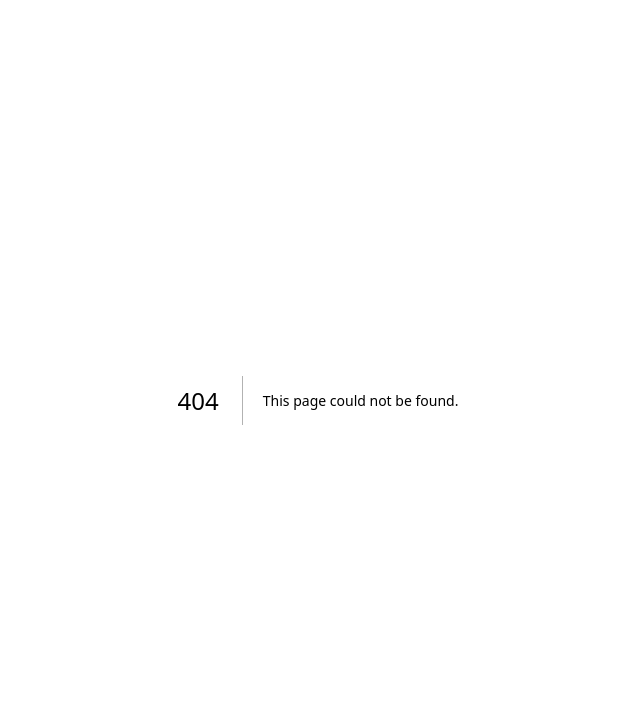
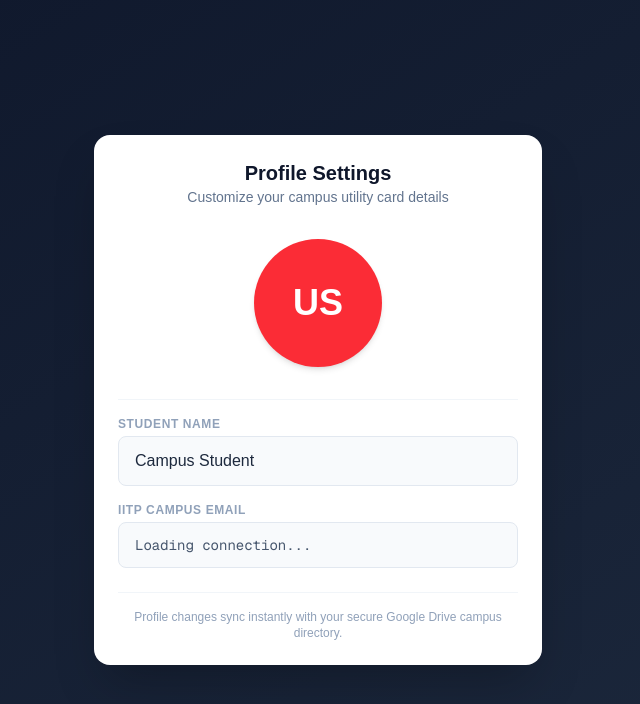
Before and after one commit to Navin-Prabhakar/Campus-Utility, a Next.js app: page /profile in a window 1280 px wide. Before the commit this address had no page. Shown: the top 704 px of the page, without its empty margins (322-962 px from the left). Built offline with nearby package versions, Linux system fonts and the light colour scheme; no server answers.

Commit message:
added profile pic add

```diff
--- a/app/api/auth/[...nextauth]/route.ts
+++ b/app/api/auth/[...nextauth]/route.ts
@@ -1,6 +1,5 @@
 import NextAuth, { NextAuthOptions } from "next-auth";
 import CredentialsProvider from "next-auth/providers/credentials";
-// 1. Import your custom stateful verification function instead of raw jsonwebtoken
 import { verifyActivationToken } from "@/lib/auth-utils";
 
 export const authOptions: NextAuthOptions = {
@@ -18,31 +17,26 @@ export const authOptions: NextAuthOptions = {
         }
 
         try {
-          // 2. Run the secure check: structural verification + DB token destruction
           const email = await verifyActivationToken(token);
 
           if (!email) {
             throw new Error("Your login link has expired, is invalid, or was already used.");
           }
 
-          // 3. Format a clean student username from their email structure
-          // e.g., navin_prabhakar_2503ai02@iitp.ac.in -> "Navin Prabhakar"
           const [namePart] = email.split("@");
           const parts = namePart.split("_");
 
-          // Safeguard to ensure there are underscores present before slicing the roll number
           const nameStr = parts.length > 1 ? parts.slice(0, -1).join(" ") : namePart;
           const formattedName = nameStr
             .split(" ")
             .map(word => word.charAt(0).toUpperCase() + word.slice(1))
             .join(" ");
 
-          // Return the authenticated payload to construct the session cookie
           return {
-            id: email, // Maps email as the unique identifier string
+            id: email,
             email: email,
             name: formattedName || namePart,
-            image: null,
+            image: null, // Starts as null when first logging in
           };
         } catch (error: any) {
           console.error("❌ Token verification layer failed:", error);
@@ -59,23 +53,33 @@ export const authOptions: NextAuthOptions = {
   },
   session: {
     strategy: "jwt",
-    maxAge: 30 * 24 * 60 * 60, // 30 days session persistence
+    maxAge: 30 * 24 * 60 * 60,
     updateAge: 24 * 60 * 60,
   },
   callbacks: {
-    async jwt({ token, user }) {
+    // 🛠️ Updated to listen for the frontend calling update()
+    async jwt({ token, user, trigger, session }) {
       if (user) {
         token.id = user.id;
         token.email = user.email;
         token.name = user.name;
+        token.picture = user.image; // Capture the initial avatar state (null)
       }
+
+      // If the frontend triggers a session sync with a new image link, update the token properties
+      if (trigger === "update" && session?.user?.image) {
+        token.picture = session.user.image;
+      }
+
       return token;
     },
+    // 🛠️ Updated to pass the dynamically altered token picture string down to the active UI state
     async session({ session, token }) {
       if (session.user) {
         session.user.id = token.id as string;
         session.user.email = token.email as string;
         session.user.name = token.name as string;
+        session.user.image = token.picture as string | null; // Keeps your navbar and layout perfectly synced!
       }
       return session;
     },
--- /dev/null
+++ b/app/api/user/get-avatar/route.ts
@@ -0,0 +1,88 @@
+import { NextResponse } from "next/server";
+import { google } from "googleapis";
+import { Readable } from "stream";
+
+const oauth2Client = new google.auth.OAuth2(
+  process.env.GOOGLE_CLIENT_ID || "",
+  process.env.GOOGLE_CLIENT_SECRET || "",
+  "https://developers.google.com/oauthplayground"
+);
+
+oauth2Client.setCredentials({
+  refresh_token: process.env.GOOGLE_REFRESH_TOKEN || "",
+});
+
+const drive = google.drive({ version: "v3", auth: oauth2Client });
+
+export async function GET(req: Request) {
+  try {
+    const { searchParams } = new URL(req.url);
+    const email = searchParams.get("email");
+
+    if (!email) {
+      return new Response("Email parameter is required", { status: 400 });
+    }
+
+    const emailPrefix = email.split("@")[0];
+    const folderId = process.env.GOOGLE_DRIVE_FOLDER_ID;
+
+    // 1. Search for the absolute most recent avatar image file matching the student
+    const searchResponse = await drive.files.list({
+      q: `'${folderId}' in parents and name contains 'profile_${emailPrefix}' and trashed = false`,
+      fields: "files(id, mimeType, createdTime)",
+      orderBy: "createdTime desc",
+      pageSize: 1,
+    });
+
+    const files = searchResponse.data.files || [];
+
+    // If no custom picture is found, return a clean 404
+    if (files.length === 0) {
+      return new Response("Avatar not found", { status: 404 });
+    }
+
+    const targetFile = files[0];
+    const fileId = targetFile.id;
+    const mimeType = targetFile.mimeType || "image/jpeg";
+
+    // 2. Stream the binary image chunks safely
+    // Wrapped in a nested try-catch in case the file metadata exists but the actual object was deleted from Drive
+    try {
+      const driveFileResponse = await drive.files.get(
+        {
+          fileId: fileId || undefined,
+          alt: "media"
+        },
+        { responseType: "stream" }
+      );
+
+      const driveStream = driveFileResponse.data as Readable;
+
+      // 3. Convert Node.js stream to Web API ReadableStream
+      const webStream = new ReadableStream({
+        start(controller) {
+          driveStream.on("data", (chunk) => controller.enqueue(chunk));
+          driveStream.on("end", () => controller.close());
+          driveStream.on("error", (err) => controller.error(err));
+        },
+      });
+
+      // 4. Return the raw binary stream directly to the browser
+      return new Response(webStream, {
+        headers: {
+          "Content-Type": mimeType,
+          // Lowering max-age to 60 seconds so changes propagate faster during testing/deletion
+          "Cache-Control": "public, max-age=60, stale-while-revalidate=30",
+        },
+      });
+
+    } catch (driveErr) {
+      console.warn("⚠️ File metadata existed, but fetching binary media failed (likely deleted):", driveErr);
+      return new Response("Avatar media missing", { status: 404 });
+    }
+
+  } catch (error: any) {
+    console.error("❌ IMAGE STREAMING ERROR:", error);
+    return new Response("Internal Server Error", { status: 500 });
+  }
+}
--- a/app/api/user/profile-picture/route.ts
+++ /dev/null
@@ -1,24 +0,0 @@
-// app/api/user/profile-picture/route.ts
-import { NextResponse } from "next/server";
-import { getServerSession } from "next-auth";
-import { authOptions } from "@/app/api/auth/[...nextauth]/route"; // Adjust path to match your auth setup
-// Import your database instance wrapper (Prisma, Mongoose, etc.)
-
-export async function POST(req: Request) {
-  const session = await getServerSession(authOptions);
-  if (!session?.user?.email) {
-    return NextResponse.json({ error: "Unauthorized" }, { status: 401 });
-  }
-
-  try {
-    const { imageUrl } = await req.json();
-
-    // 💾 DB UPDATE EXAMPLES:
-    // Mongoose: await User.updateOne({ email: session.user.email }, { image: imageUrl });
-    // Prisma: await prisma.user.update({ where: { email: session.user.email }, data: { image: imageUrl } });
-
-    return NextResponse.json({ success: true, imageUrl });
-  } catch (err) {
-    return NextResponse.json({ error: "Database transaction failure" }, { status: 500 });
-  }
-}
--- /dev/null
+++ b/app/api/user/upload-avatar/route.ts
@@ -0,0 +1,71 @@
+import { NextResponse } from "next/server";
+import { getServerSession } from "next-auth/next";
+import { authOptions } from "@/app/api/auth/[...nextauth]/route";
+import { google } from "googleapis";
+import { PassThrough } from "stream";
+
+// 🟢 NEW OAUTH CONFIGURATION: Replaces the old Service Account logic completely
+const oauth2Client = new google.auth.OAuth2(
+  process.env.GOOGLE_CLIENT_ID || "",
+  process.env.GOOGLE_CLIENT_SECRET || "",
+  "https://developers.google.com/oauthplayground"
+);
+
+oauth2Client.setCredentials({
+  refresh_token: process.env.GOOGLE_REFRESH_TOKEN || "",
+});
+
+const drive = google.drive({ version: "v3", auth: oauth2Client });
+
+export async function POST(req: Request) {
+  try {
+    // 1. Verify user session authentication status
+    const session = await getServerSession(authOptions);
+    if (!session || !session.user?.email) {
+      return NextResponse.json({ error: "Unauthorized" }, { status: 401 });
+    }
+
+    // 2. Parse file payload from incoming form data
+    const formData = await req.formData();
+    const file = formData.get("file") as Blob | null;
+    if (!file) {
+      return NextResponse.json({ error: "No file provided" }, { status: 400 });
+    }
+
+    // 3. Convert blob buffer payload into a stream pipeline
+    const buffer = Buffer.from(await file.arrayBuffer());
+    const bufferStream = new PassThrough();
+    bufferStream.end(buffer);
+
+    // 4. Stream and upload the file data using your Personal OAuth credentials proxy
+    const response = await drive.files.create({
+      requestBody: {
+        name: `profile_${session.user.email.split("@")[0]}`,
+        parents: [process.env.GOOGLE_DRIVE_FOLDER_ID!],
+      },
+      media: {
+        mimeType: file.type,
+        body: bufferStream,
+      },
+      fields: "id",
+    });
+
+    const fileId = response.data.id;
+    if (!fileId) throw new Error("Drive upload failed to return a file ID reference.");
+
+    // 5. Instantly change file permissions so anyone with the link can view it
+    await drive.permissions.create({
+      fileId: fileId,
+      requestBody: { role: "reader", type: "anyone" },
+    });
+
+    const permanentImageUrl = `/api/user/get-avatar?email=${encodeURIComponent(session.user.email)}`;
+    return NextResponse.json({ success: true, imageUrl: permanentImageUrl });
+
+
+
+  } catch (error: any) {
+    console.error("❌ BACKEND UPLOAD ERROR:", error);
+    return NextResponse.json({ error: error.message || "Internal Server Error" }, { status: 500 });
+  }
+}
--- a/app/components/Header.tsx
+++ b/app/components/Header.tsx
@@ -6,7 +6,7 @@ import Image from "next/image";
 import Link from "next/link";
 import { usePathname } from "next/navigation";
 import ProfileAvatar from "./ProfileAvatar";
-// 📝 Import custom hook and your Notification Modal component
+// Import custom hook and your Notification Modal component
 import NotificationModal from "./NoticeBox";
 import { useUnseenNotices } from "../../hooks/useUnseenNotices";
 
@@ -20,7 +20,7 @@ export default function Header({ messActionSlot }: HeaderProps) {
   const [showNotificationModal, setShowNotificationModal] = React.useState(false); // Modal control state
   const pathname = usePathname();
 
-  // 🔔 Calculate unread counts dynamically
+  // Calculate unread counts dynamically
   const unseenCount = useUnseenNotices(showNotificationModal);
 
   const user = session?.user;
@@ -47,7 +47,7 @@ export default function Header({ messActionSlot }: HeaderProps) {
         </div>
 
         <div className="flex items-center gap-3">
-          {/* 🔔 Notification Bell Button with Badge Counter */}
+          {/* Notification Bell Button with Badge Counter */}
           <button
             onClick={() => setShowNotificationModal(true)}
             aria-label="Notifications"
@@ -98,14 +98,26 @@ export default function Header({ messActionSlot }: HeaderProps) {
 
             {/* Profile Dropdown Menu */}
             {user && showMenu && (
-              <div className="absolute right-0 top-full mt-2 w-48 rounded-lg bg-white text-slate-900 shadow-xl z-50">
-                <div className="border-b border-slate-200 px-4 py-3">
-                  <p className="font-semibold">{user.name}</p>
-                  <p className="text-sm text-slate-600">{user.email}</p>
+              <div className="absolute right-0 top-full mt-2 w-48 rounded-lg bg-white text-slate-900 shadow-xl z-50 py-1 border border-slate-100">
+                <div className="border-b border-slate-200 px-4 py-2.5">
+                  <p className="font-semibold text-sm truncate">{user.name}</p>
+                  <p className="text-xs text-slate-500 truncate font-mono">{user.email}</p>
                 </div>
+
+                {/* 📷 NEW: Link navigation to profile settings workspace route */}
+                <Link
+                  href="/profile"
+                  onClick={() => setShowMenu(false)}
+                  className="flex w-full px-4 py-2 text-left text-sm text-slate-700 hover:bg-slate-100 transition items-center gap-2"
+                >
+                  ⚙️ Profile Settings
+                </Link>
+
+                <hr className="border-slate-100 my-1" />
+
                 <button
                   onClick={handleSignOut}
-                  className="w-full px-4 py-2 text-left text-sm hover:bg-slate-100 transition rounded-b-lg"
+                  className="w-full px-4 py-2 text-left text-sm text-red-600 hover:bg-red-50 transition rounded-b-lg"
                 >
                   Sign Out
                 </button>
@@ -141,7 +153,7 @@ export default function Header({ messActionSlot }: HeaderProps) {
         </div>
       </div>
 
-      {/* 🔮 Render Notification Overlay Drawer */}
+      {/* Render Notification Overlay Drawer */}
       <NotificationModal
         isOpen={showNotificationModal}
         onClose={() => setShowNotificationModal(false)}
--- a/app/components/ProfileAvatar.tsx
+++ b/app/components/ProfileAvatar.tsx
@@ -1,13 +1,14 @@
 "use client";
 
 import React, { useEffect, useState } from "react";
+import { useSession } from "next-auth/react";
 
 interface ProfileAvatarProps {
   name?: string | null;
   email?: string | null;
   image?: string | null;
-  size?: "sm" | "md" | "lg";
-  editable?: boolean; // 🟢 Toggle to allow uploading on profile pages
+  size?: "sm" | "md" | "lg" | "xl";
+  editable?: boolean;
 }
 
 export default function ProfileAvatar({
@@ -17,13 +18,33 @@ export default function ProfileAvatar({
   size = "md",
   editable = false,
 }: ProfileAvatarProps) {
+  const { data: session, update } = useSession();
   const [currentImage, setCurrentImage] = useState<string | null>(initialImage || null);
   const [isUploading, setIsSubmitting] = useState(false);
 
-  // Sync image if props load asynchronously from Next-Auth session
+  // 🟢 AUTOMATICALLY FETCH RECENT AVATAR FROM DRIVE ON LOAD
   useEffect(() => {
-    if (initialImage) setCurrentImage(initialImage);
-  }, [initialImage]);
+    async function fetchRecentAvatar() {
+      if (!email) return;
+      try {
+        const response = await fetch(`/api/user/get-avatar?email=${encodeURIComponent(email)}`);
+        if (response.ok) {
+          const data = await response.json();
+          if (data.imageUrl) {
+            setCurrentImage(data.imageUrl);
+          }
+        }
+      } catch (err) {
+        console.error("Error fetching recent avatar from Drive:", err);
+      }
+    }
+
+    if (!initialImage) {
+      fetchRecentAvatar();
+    } else {
+      setCurrentImage(initialImage);
+    }
+  }, [initialImage, email]);
 
   const parts = name?.trim().split(/\s+/).filter(Boolean) ?? [];
   const initials =
@@ -34,7 +55,8 @@ export default function ProfileAvatar({
   const sizeClasses = {
     sm: "h-8 w-8 text-xs",
     md: "h-10 w-10 text-sm",
-    lg: "h-16 w-16 text-lg", // Slightly increased lg size for better display on settings/profile cards
+    lg: "h-16 w-16 text-lg",
+    xl: "h-32 w-32 text-4xl",
   };
 
   const colors = [
@@ -46,49 +68,59 @@ export default function ProfileAvatar({
     ? email.split("").reduce((acc, char) => acc + char.charCodeAt(0), 0) % colors.length
     : 0;
 
-  // 🛠️ Handle Upload File Vector Conversion (Converts to Base64 String for Lifetime Secure Sync)
   const handleAvatarFileChange = async (e: React.ChangeEvent<HTMLInputElement>) => {
     const file = e.target.files?.[0];
     if (!file) return;
 
-    // Guard constraint sizing limits (Keep it under 1MB for smooth DB storage)
-    if (file.size > 1024 * 1024) {
-      alert("Image profile file size must be less than 1MB.");
+    if (!file.type.startsWith("image/")) {
+      alert("Please select a valid image file.");
       return;
     }
 
-    const reader = new FileReader();
-    reader.onloadend = async () => {
-      const base64String = reader.result as string;
+    const localPreviewUrl = URL.createObjectURL(file);
+    setCurrentImage(localPreviewUrl);
     setIsSubmitting(true);
 
+    const formData = new FormData();
+    formData.append("file", file);
+
     try {
-        const response = await fetch("/api/user/profile-picture", {
+      const response = await fetch("/api/user/upload-avatar", {
         method: "POST",
-          headers: { "Content-Type": "application/json" },
-          body: JSON.stringify({ imageUrl: base64String }),
+        body: formData,
       });
 
+      const data = await response.json();
+
       if (response.ok) {
-          setCurrentImage(base64String);
+        setCurrentImage(data.imageUrl);
+
+        // Synchronize with the active NextAuth state
+        await update({
+          ...session,
+          user: {
+            ...session?.user,
+            image: data.imageUrl
+          }
+        });
       } else {
-          alert("Failed to synchronize user picture database entry.");
+        alert(data.error || "Failed to upload image to Google Drive.");
+        setCurrentImage(initialImage ?? null);
       }
     } catch (err) {
       console.error(err);
-        alert("Connection timeout targeting database profile matrix.");
+      alert("Connection timeout targeting the server gateway.");
+      setCurrentImage(initialImage ?? null);
     } finally {
       setIsSubmitting(false);
     }
   };
-    reader.readAsDataURL(file);
-  };
 
   return (
-    <div className="relative group">
+    <div className="relative group flex items-center justify-center">
       <div
-        className={`${sizeClasses[size]} ${colors[colorIndex]} flex items-center justify-center rounded-full font-semibold text-white overflow-hidden relative shadow-sm`}
-        title={`${name} ${email ? `(${email})` : ""}`}
+        className={`${sizeClasses[size]} ${colors[colorIndex]} flex items-center justify-center rounded-full font-semibold text-white overflow-hidden relative shadow-md transition-all duration-200`}
+        title={`${name} (${email || ""})`}
       >
         {currentImage ? (
           <img src={currentImage} alt={name || "Profile"} className="h-full w-full object-cover rounded-full" />
@@ -96,18 +128,17 @@ export default function ProfileAvatar({
           initials
         )}
 
-        {/* 🟢 Loading overlay during database sync process */}
         {isUploading && (
-          <div className="absolute inset-0 bg-black/60 flex items-center justify-center text-[10px] text-white">
+          <div className="absolute inset-0 bg-black/60 flex items-center justify-center text-xs text-white font-bold">
             ⏳
           </div>
         )}
       </div>
 
-      {/* 🟢 Interactive Click-to-Upload layer overlay (Shows only if editable is passed true) */}
       {editable && !isUploading && (
-        <label className="absolute inset-0 rounded-full bg-black/40 text-white opacity-0 hover:opacity-100 transition-opacity duration-150 flex items-center justify-center text-[10px] font-bold cursor-pointer select-none">
-          <span>Edit 📷</span>
+        <label className="absolute inset-0 rounded-full bg-black/40 text-white opacity-0 group-hover:opacity-100 transition-opacity duration-200 flex flex-col items-center justify-center text-xs font-bold cursor-pointer select-none">
+          <span>📷</span>
+          <span className="text-[10px] mt-0.5">Edit Photo</span>
           <input
             type="file"
             accept="image/*"
--- /dev/null
+++ b/app/profile/page.tsx
@@ -0,0 +1,54 @@
+"use client";
+
+import { useSession } from "next-auth/react";
+import ProfileAvatar from "../components/ProfileAvatar";
+
+export default function ProfileSettingsPage() {
+  const { data: session } = useSession();
+  const user = session?.user;
+
+  return (
+    <div className="flex min-h-screen items-center justify-center bg-gradient-to-br from-slate-900 to-slate-800 p-4">
+      <div className="w-full max-w-md rounded-2xl bg-white p-6 shadow-2xl text-center">
+        <h2 className="text-xl font-bold text-slate-900">Profile Settings</h2>
+        <p className="text-sm text-slate-500 mb-8">Customize your campus utility card details</p>
+
+        <div className="flex flex-col items-center justify-center gap-4">
+          {/* Invoking your modular avatar component in 'xl' size */}
+          <ProfileAvatar
+            name={user?.name}
+            email={user?.email}
+            image={user?.image}
+            size="xl"
+            editable={true}
+          />
+
+          {/* Student Info Fields */}
+          <div className="mt-4 border-t border-slate-100 pt-4 w-full">
+            <label className="block text-left text-xs font-semibold text-slate-400 uppercase tracking-wider mb-1">
+              Student Name
+            </label>
+            <div className="rounded-lg bg-slate-50 px-4 py-3 text-slate-800 font-medium text-left border border-slate-200 truncate">
+              {user?.name || "Campus Student"}
+            </div>
+          </div>
+
+          <div className="w-full">
+            <label className="block text-left text-xs font-semibold text-slate-400 uppercase tracking-wider mb-1">
+              IITP Campus Email
+            </label>
+            <div className="rounded-lg bg-slate-50 px-4 py-3 text-slate-600 font-mono text-sm text-left border border-slate-200 truncate">
+              {user?.email || "Loading connection..."}
+            </div>
+          </div>
+        </div>
+
+        <div className="mt-6 pt-4 border-t border-slate-100">
+          <p className="text-center text-xs text-slate-400">
+            Profile changes sync instantly with your secure Google Drive campus directory.
+          </p>
+        </div>
+      </div>
+    </div>
+  );
+}
--- a/package.json
+++ b/package.json
@@ -27,6 +27,7 @@
     "cors": "^2.8.6",
     "dotenv": "^17.4.2",
     "express": "^5.2.1",
+    "googleapis": "^173.0.0",
     "jsonwebtoken": "^9.0.3",
     "mongoose": "^9.7.0",
     "next": "^16.2.6",
```
Also changed, not shown: 2 other files (tests, documents, lock files or other folders). Lines whose indentation alone changed are shown as unchanged.
